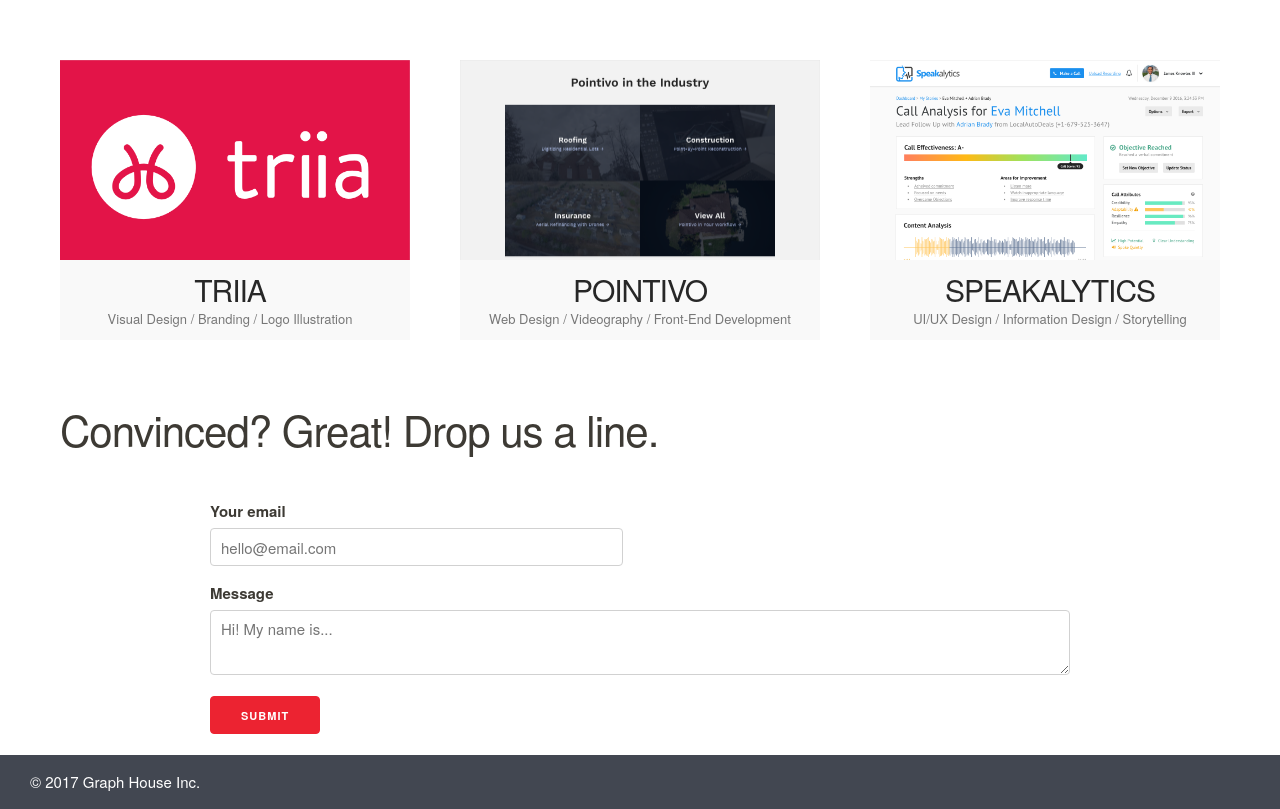
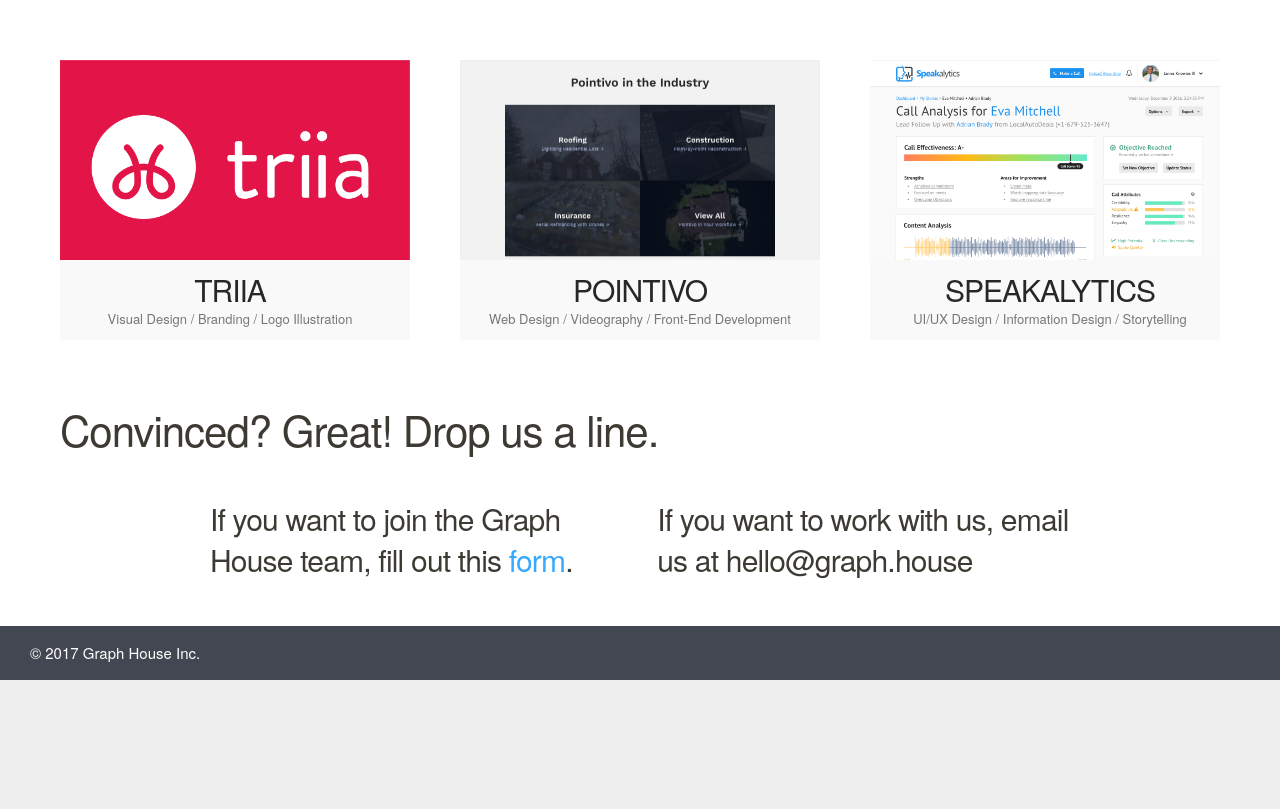
Before and after one commit to binitshah/graph.house, a website: page build/index.html in a window 1280 px wide. Shown: the part 1133-1942 px from the top of the page. After the commit the page ends 1813 px from the top, so only its background shows below. Drawn offline with nearby package versions, Linux system fonts and the light colour scheme.

Commit message:
new form

```diff
--- a/build/index.html
+++ b/build/index.html
@@ -8,11 +8,11 @@
         <link rel="stylesheet" href="https://cdnjs.cloudflare.com/ajax/libs/OwlCarousel2/2.2.0/assets/owl.carousel.min.css">
         <link rel="stylesheet" href="css/global.css">
 
-        <script type="text/javascript" src="https://cdn.emailjs.com/dist/email.min.js"></script>
+        <!-- <script type="text/javascript" src="https://cdn.emailjs.com/dist/email.min.js"></script>
         <script type="text/javascript">
         (function(){
             emailjs.init("user_7sgZ3Rnga20H57VWw12ww");
-        })();
+        })(); -->
         </script>
     </head>
     <body>
@@ -22,7 +22,7 @@
         <div class="homepage">
             <h1><strong>GRAPH HOUSE</strong></h1>
             <a class="button button-primary" href="#form">Work with us</a>
-            <a class="button" href="https://goo.gl/forms/LIyKiJ1WB4YL114q1">Join our Team</a>
+            <a class="button" href="https://graphhouse.typeform.com/to/eBm8X7">Join our Team</a>
         </div>
         <div class="content">
             <h2><strong>Hi! We're <i>Graph House</i></strong></h2>
@@ -83,14 +83,15 @@
             <br>
             <div id="form">
                 <div class="row">
-                    <div class="six columns">
-                        <label for="emailInput">Your email</label>
-                        <input class="u-full-width" type="email" placeholder="hello@email.com" id="emailInput">
+                    <div class="one-half column">
+                        <h4>If you want to join the Graph House team, fill out this <a href="https://graphhouse.typeform.com/to/eBm8X7">form</a>.</h4>
+                    </div>
+                    <div class="one-half column">
+                        <h4>If you want to work with us, email us at hello@graph.house</h4>
                     </div>
                 </div>
-                <label for="messageInput">Message</label>
-                <textarea class="u-full-width" placeholder="Hi! My name is..." id="messageInput"></textarea>
-                <input class="button-primary" id="sendEmail" type="submit">
+                <h1 class="u-full-width" placeholder="Hi! My name is..." id="messageInput"></h1>
+                <h1 class="button-primary" id="sendEmail" type="submit"></h1>
             </div>
 
             <div class="footer">
```
